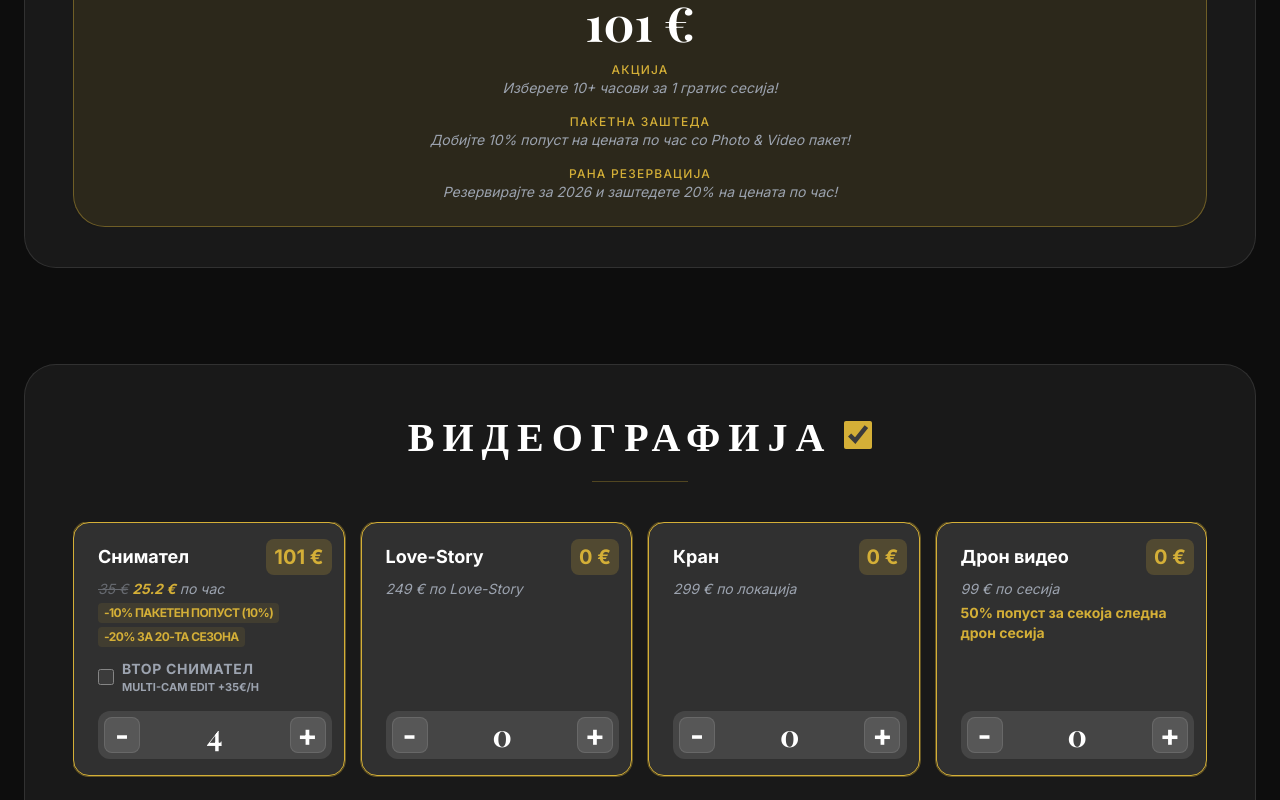
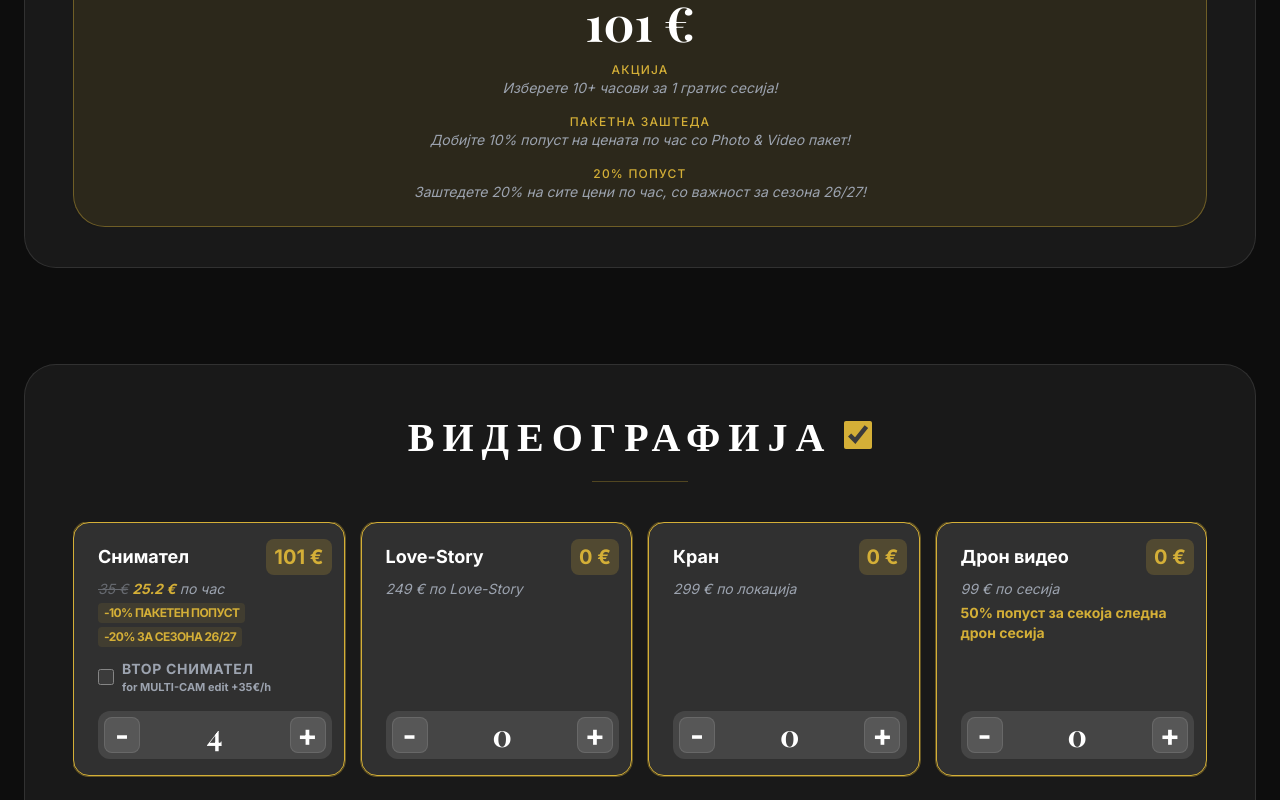
Before and after one commit to 3latk0/Drim-Teams, a React (Vite) app: page / in a window 1280 px wide. Shown: the part 2000-2800 px from the top of the page. Built offline with nearby package versions, Linux system fonts and the light colour scheme; a web font is replaced by a local one.

Commit message:
feat: update early bird discount for 26/27 season
Extend early bird eligibility to 2028 and update promo UI labels to reflect the current seasonal campaign.

```diff
--- a/App.tsx
+++ b/App.tsx
@@ -140,7 +140,7 @@ const App: React.FC = () => {
   };
 
   const isBundle = photoSelection.serviceEnabled && videoSelection.serviceEnabled;
-  const isEarlyBird = new Date(eventSchedule.date) < new Date('2027-01-01');
+  const isEarlyBird = new Date(eventSchedule.date) < new Date('2028-01-01');
 
   const currentPhotoTotal = useMemo(() => calculateTotal(photoSelection, PHOTO_PRICING, true, isBundle, isEarlyBird), [photoSelection, calculateTotal, isBundle, isEarlyBird]);
   const currentVideoTotal = useMemo(() => calculateTotal(videoSelection, VIDEO_PRICING, false, isBundle, isEarlyBird), [videoSelection, calculateTotal, isBundle, isEarlyBird]);
--- a/components/BudgetAllocation.tsx
+++ b/components/BudgetAllocation.tsx
@@ -247,7 +247,7 @@ const BudgetAllocation: React.FC<BudgetAllocationProps> = ({
                       {labels.specialist}
                     </span>
                     {type === 'video' && (
-                      <span className={`text-[10px] md:text-[11px] font-bold uppercase transition-colors group-hover/check:text-accent ${isDarkMode ? 'text-gray-400' : 'text-gray-600'}`}>
+                      <span className={`text-[10px] md:text-[11px] font-bold transition-colors group-hover/check:text-accent ${isDarkMode ? 'text-gray-400' : 'text-gray-600'}`}>
                         {translations[lang].services.multiCam}
                       </span>
                     )}
--- a/translations.ts
+++ b/translations.ts
@@ -10,7 +10,7 @@ export const translations = {
     hero: {
       title: "Capturing Timeless Moments.",
       description: "Professional wedding services tailored to your budget. From photography to cinematic videography, we frame your story with elegance.",
-      descriptionPromo: "To celebrate the 20th season of our wedding studio, we’re giving all couples a special 20% discount on our wedding photo and video services...",
+      descriptionPromo: "To celebrate the 20th season of our wedding studio, we’re giving all couples a special 20% discount on our wedding photo and video services, valid for season 26/27!",
       planButton: "Plan Your Session",
       viewWork: "View Work"
     },
@@ -41,7 +41,7 @@ export const translations = {
       droneVideo: "Drone Videography",
       secondPhoto: "Second Photographer",
       secondVideo: "Second Videographer",
-      multiCam: "MULTI-CAM edit +35€/h",
+      multiCam: "for MULTI-CAM edit +35€/h",
       totalCost: "Total estimated cost for",
       perHour: "per hour",
       perSession: "per session",
@@ -55,12 +55,12 @@ export const translations = {
       droneDiscount: "DRONE MULTI-DISCOUNT",
       droneDiscountHint: "50% off for each additional drone session",
       bookAdditional: "129 € for each additional copy",
-      bundleDiscount: "Bundle Discount (10%)",
-      earlyBirdDiscount: "for 20-th season",
+      bundleDiscount: "Bundle Discount",
+      earlyBirdDiscount: "for season 26/27",
       bundleAlert: "BUNDLE SAVINGS",
-      earlyBirdAlert: "EARLY BOOKING",
+      earlyBirdAlert: "20% DISCOUNT",
       bundleText: "Get 10% off hourly rates when booking both Photo & Video!",
-      earlyBirdText: "Book for 2026 and save 20% on all hourly rates!",
+      earlyBirdText: "Save 20% on all hourly rates, valid for season 26/27!",
     },
     summary: {
       previewTitle: "Package Narrative Preview",
@@ -133,7 +133,7 @@ export const translations = {
     hero: {
       title: "Зачувување безвременски моменти.",
       description: "Професионални свадбени услуги прилагодени на вашиот буџет. Од фотографија до кинематографска видеографија, ја врамуваме вашата приказна со елеганција.",
-      descriptionPromo: "По повод 20-тата сезона на нашето свадбено студио, им доделуваме на сите парови специјален попуст од 20% на нашите услуги за свадбена фотографија и видео...",
+      descriptionPromo: "По повод 20-тата сезона на нашето свадбено студио, им доделуваме на сите парови специјален попуст од 20% на нашите услуги за свадбена фотографија и видео, со важност за сезона 26/27!",
       planButton: "Планирајте сесија",
       viewWork: "Види портфолио"
     },
@@ -164,7 +164,7 @@ export const translations = {
       droneVideo: "Дрон видео",
       secondPhoto: "Втор фотограф",
       secondVideo: "Втор снимател",
-      multiCam: "MULTI-CAM edit +35€/h",
+      multiCam: "for MULTI-CAM edit +35€/h",
       totalCost: "Вкупен проценет трошок за",
       perHour: "по час",
       perSession: "по сесија",
@@ -178,12 +178,12 @@ export const translations = {
       droneDiscount: "ПОПУСТ ЗА ПОВЕЌЕ ДРОН СЕСИИ",
       droneDiscountHint: "50% попуст за секоја следна дрон сесија",
       bookAdditional: "129 € за секоја дополнителна копија",
-      bundleDiscount: "Пакетен попуст (10%)",
-      earlyBirdDiscount: "за 20-та сезона",
+      bundleDiscount: "Пакетен попуст",
+      earlyBirdDiscount: "за сезона 26/27",
       bundleAlert: "ПАКЕТНА ЗАШТЕДА",
-      earlyBirdAlert: "РАНА РЕЗЕРВАЦИЈА",
+      earlyBirdAlert: "20% ПОПУСТ",
       bundleText: "Добијте 10% попуст на цената по час со Photo & Video пакет!",
-      earlyBirdText: "Резервирајте за 2026 и заштедете 20% на цената по час!",
+      earlyBirdText: "Заштедете 20% на сите цени по час, со важност за сезона 26/27!",
     },
     summary: {
       previewTitle: "Преглед на пакетот",
@@ -256,7 +256,7 @@ export const translations = {
     hero: {
       title: "Kapja e Momenteve të Përjetshme.",
       description: "Shërbime profesionale dasme të përshtatura për buxhetin tuaj. Nga fotografia te videografia kinematografike, ne kornizojmë historinë tuaj me elegancë.",
-      descriptionPromo: "Për të festuar sezonin e 20-të të studios sonë të dasmave, ne po u japim të gjithë çifteve një zbritje speciale prej 20% në shërbimet tona të fotografisë dhe videove të dasmës...",
+      descriptionPromo: "Për të festuar sezonin e 20-të të studios sonë të dasmave, ne po u japim të gjithë çifteve një zbritje speciale prej 20% në shërbimet tona të fotografisë dhe videove të dasmës, e vlefshme për sezonin 26/27!",
       planButton: "Planifikoni Sesionin",
       viewWork: "Shikoni Punën"
     },
@@ -287,7 +287,7 @@ export const translations = {
       droneVideo: "Video me Dron",
       secondPhoto: "Fotografi i Dytë",
       secondVideo: "Videografi i Dytë",
-      multiCam: "MULTI-CAM edit +35€/h",
+      multiCam: "for MULTI-CAM edit +35€/h",
       totalCost: "Kostoja totale e vlerësuar për",
       perHour: "për orë",
       perSession: "për sesion",
@@ -301,12 +301,12 @@ export const translations = {
       droneDiscount: "SKONTO PËR SHUMË DRONË",
       droneDiscountHint: "50% skonto për çdo sesion tjetër me dron",
       bookAdditional: "129 € për çdo kopje shtesë",
-      bundleDiscount: "Skonto Pakete (10%)",
-      earlyBirdDiscount: "për sezonin e 20-të",
+      bundleDiscount: "Skonto Pakete",
+      earlyBirdDiscount: "për sezonin 26/27",
       bundleAlert: "KURSIME PAKETE",
-      earlyBirdAlert: "REZERVIM I HERSHËM",
+      earlyBirdAlert: "20% ULJE",
       bundleText: "Përfitoni 10% ulje në çmimet për orë duke rezervuar Foto & Video!",
-      earlyBirdText: "Rezervoni për vitin 2026 dhe kurseni 20% në të gjitha çmimet për orë!",
+      earlyBirdText: "Kurseni 20% në të gjitha çmimet për orë, e vlefshme për sezonin 26/27!",
     },
     summary: {
       previewTitle: "Parashikimi i Paketës",
@@ -379,7 +379,7 @@ export const translations = {
     hero: {
       title: "Zamanı Aşan Anları Yakalıyoruz.",
       description: "Bütçenize göre özelleştirilmiş profesyonel düğün hizmetleri. Fotoğrafçılıktan sinematik videografi hizmetine kadar hikayenizi zarafetle şekillendiriyoruz.",
-      descriptionPromo: "Düğün stüdyomuzun 20. sezonunu kutlamak amacıyla, tüm çiftlerimize düğün fotoğrafı ve video hizmetlerimizde özel %20 indirim sunuyoruz...",
+      descriptionPromo: "Düğün stüdyomuzun 20. sezonunu kutlamak amacıyla, tüm çiftlerimize düğün fotoğrafı ve video hizmetlerimizde 26/27 sezonu için geçerli özel %20 indirim sunuyoruz!",
       planButton: "Çekiminizi Planlayın",
       viewWork: "Çalışmaları İncele"
     },
@@ -410,7 +410,7 @@ export const translations = {
       droneVideo: "Drone Videografisi",
       secondPhoto: "İkinci Fotoğrafçı",
       secondVideo: "İkinci Videograf",
-      multiCam: "ÇOKLU KAMERA kurgusu +35€/saat",
+      multiCam: "for MULTI-CAM edit +35€/h",
       totalCost: "Tahmini toplam maliyet:",
       perHour: "saatlik",
       perSession: "çekim başı",
@@ -424,12 +424,12 @@ export const translations = {
       droneDiscount: "ÇOKLU DRONE İNDİRİMİ",
       droneDiscountHint: "Her ek drone çekimi için %50 indirim",
       bookAdditional: "Her ek kopya için 129 €",
-      bundleDiscount: "Paket İndirimi (%10)",
-      earlyBirdDiscount: "20. sezon için",
+      bundleDiscount: "Paket İndirimi",
+      earlyBirdDiscount: "26/27 sezonu için",
       bundleAlert: "PAKET TASARRUFU",
-      earlyBirdAlert: "ERKEN REZERVASYON",
+      earlyBirdAlert: "%20 İNDİRİM",
       bundleText: "Hem Fotoğraf hem de Video rezervasyonlarında saatlik ücretlerde %10 indirim kazanın!",
-      earlyBirdText: "2026 yılı için rezervasyon yapın ve tüm saatlik ücretlerde %20 tasarruf edin!",
+      earlyBirdText: "Tüm saatlik ücretlerde %20 tasarruf edin, 26/27 sezonu için geçerlidir!",
     },
     summary: {
       previewTitle: "Paket Detayları Önizleme",
```
